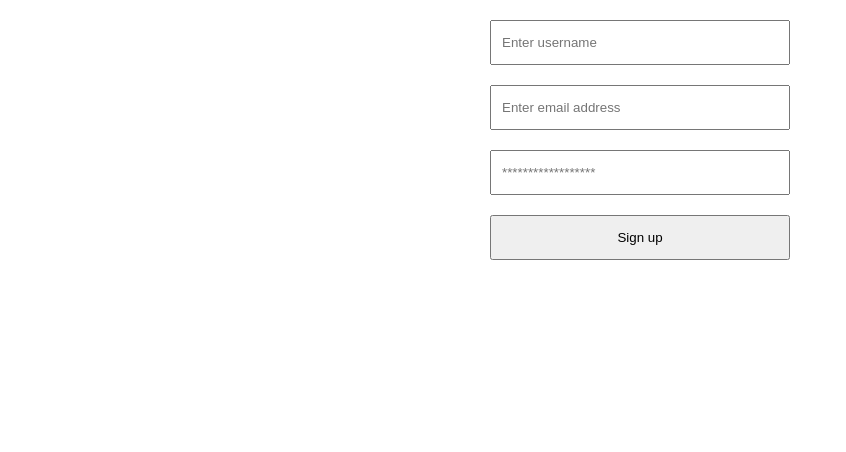
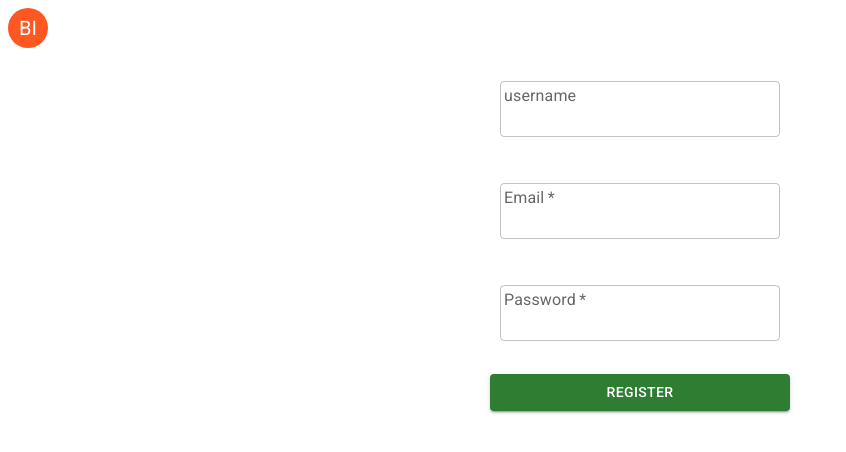
Before and after one commit to developerbello/auth-app, a React (Create React App) app: page / in a window 1280 px wide. Shown: the top 452 px of the page, without its empty margins (0-846 px from the left). Built offline with nearby package versions, Linux system fonts and the light colour scheme.

Commit message:
Use mui defined component to apply the form and button component

```diff
--- a/public/index.html
+++ b/public/index.html
@@ -10,6 +10,11 @@
       content="Web site created using create-react-app"
     />
     <link rel="apple-touch-icon" href="%PUBLIC_URL%/logo192.png" />
+    <link
+      rel="stylesheet"
+      href="https://fonts.googleapis.com/css?family=Roboto:300,400,500,700&display=swap"
+    />
+
     <!--
       manifest.json provides metadata used when your web app is installed on a
       user's mobile device or desktop. See https://developers.google.com/web/fundamentals/web-app-manifest/
--- a/src/App.js
+++ b/src/App.js
@@ -1,11 +1,21 @@
-import UserRegister from "./component/UserRegister";
+import { Route, BrowserRouter, Routes } from "react-router-dom";
+import Register from "./components/Register";
+import Home from "./pages/Home";
+import Layout from "./pages/Layout";
+import NoPage from "./pages/NoPage";
 
-function App() {
+const App = () => {
   return (
-    <div className="App">
-      <UserRegister />
-    </div>
+    <BrowserRouter>
+      <Routes>
+        <Route path="/" element={<Layout />}>
+          <Route index path="/" element={<Register />} />
+          <Route path="/welcome" element={<Home />} />
+          <Route path="*" element={<NoPage />} />
+        </Route>
+      </Routes>
+    </BrowserRouter>
   );
-}
+};
 
 export default App;
--- a/src/component/UserRegister.js
+++ /dev/null
@@ -1,110 +0,0 @@
-import React, { useState } from "react";
-
-const styles = {
-  formField: {
-    margin: "20px auto 0",
-    width: "300px",
-    display: "flex",
-    flexDirection: "column",
-  },
-  inputField: {
-    padding: "13px 10px",
-    marginBottom: "20px",
-  },
-};
-
-let initialState = {
-  username: "",
-  email: "",
-  password: "",
-  usernameError: "",
-  emailError: "",
-  passwordError: "",
-};
-
-const UserRegister = () => {
-  const [fieldName, setFieldName] = useState({
-    initialState,
-  });
-
-  const validate = () => {
-    let usernameError = "";
-    let emailError = "";
-    let passwordError = "";
-
-    if (!fieldName.username) {
-      usernameError = "Not Empty";
-    }
-
-    if (!fieldName.password) {
-      passwordError = "Not Empty";
-    }
-
-    if (usernameError || emailError || passwordError) {
-      setFieldName({
-        usernameError,
-        emailError,
-        passwordError,
-      });
-      return false;
-    }
-    return true;
-  };
-
-  const handleChange = (e) => {
-    let name = e.target.name;
-    let value = e.target.value;
-    fieldName[name] = value;
-    setFieldName(fieldName);
-  };
-
-  const handleSubmit = (e) => {
-    e.preventDefault();
-    const isValid = validate();
-    if (isValid) {
-      console.log(fieldName);
-    }
-    setFieldName({
-      initialState,
-    });
-  };
-
-  return (
-    <div className="formWrap">
-      <form style={styles.formField} onSubmit={handleSubmit}>
-        <input
-          name="username"
-          style={styles.inputField}
-          onChange={handleChange}
-          type="text"
-          placeholder="Enter username"
-          required
-        />
-        {fieldName.usernameError}
-        <input
-          name="email"
-          style={styles.inputField}
-          onChange={handleChange}
-          type="email"
-          placeholder="Enter email address"
-          required
-        />
-        {fieldName.emailError}
-        <input
-          name="password"
-          style={styles.inputField}
-          onChange={handleChange}
-          type="password"
-          placeholder="******************"
-          required
-        />
-        {fieldName.passwordError}
-        <button style={styles.inputField} type="submit">
-          Sign up
-        </button>
-      </form>
-    </div>
-  );
-};
-
-export default UserRegister;
--- a/src/index.css
+++ /dev/null
@@ -1,13 +0,0 @@
-body {
-  margin: 0;
-  font-family: -apple-system, BlinkMacSystemFont, 'Segoe UI', 'Roboto', 'Oxygen',
-    'Ubuntu', 'Cantarell', 'Fira Sans', 'Droid Sans', 'Helvetica Neue',
-    sans-serif;
-  -webkit-font-smoothing: antialiased;
-  -moz-osx-font-smoothing: grayscale;
-}
-
-code {
-  font-family: source-code-pro, Menlo, Monaco, Consolas, 'Courier New',
-    monospace;
-}
```
Also changed, not shown: src/index.js (+5 -6 lines), src/setupTests.js (deleted, +0 -5 lines), 2 other files (tests, documents, lock files or other folders).
